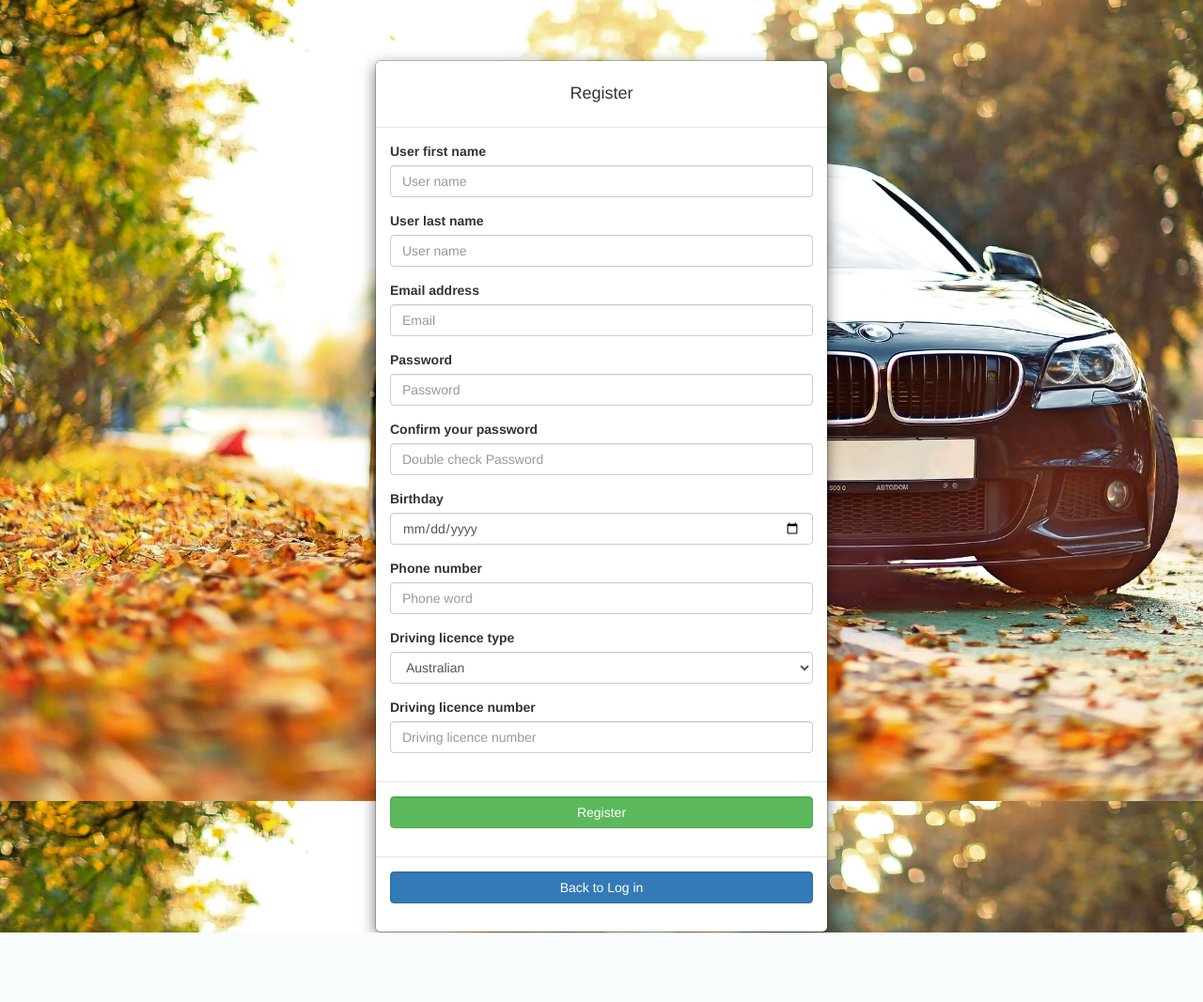
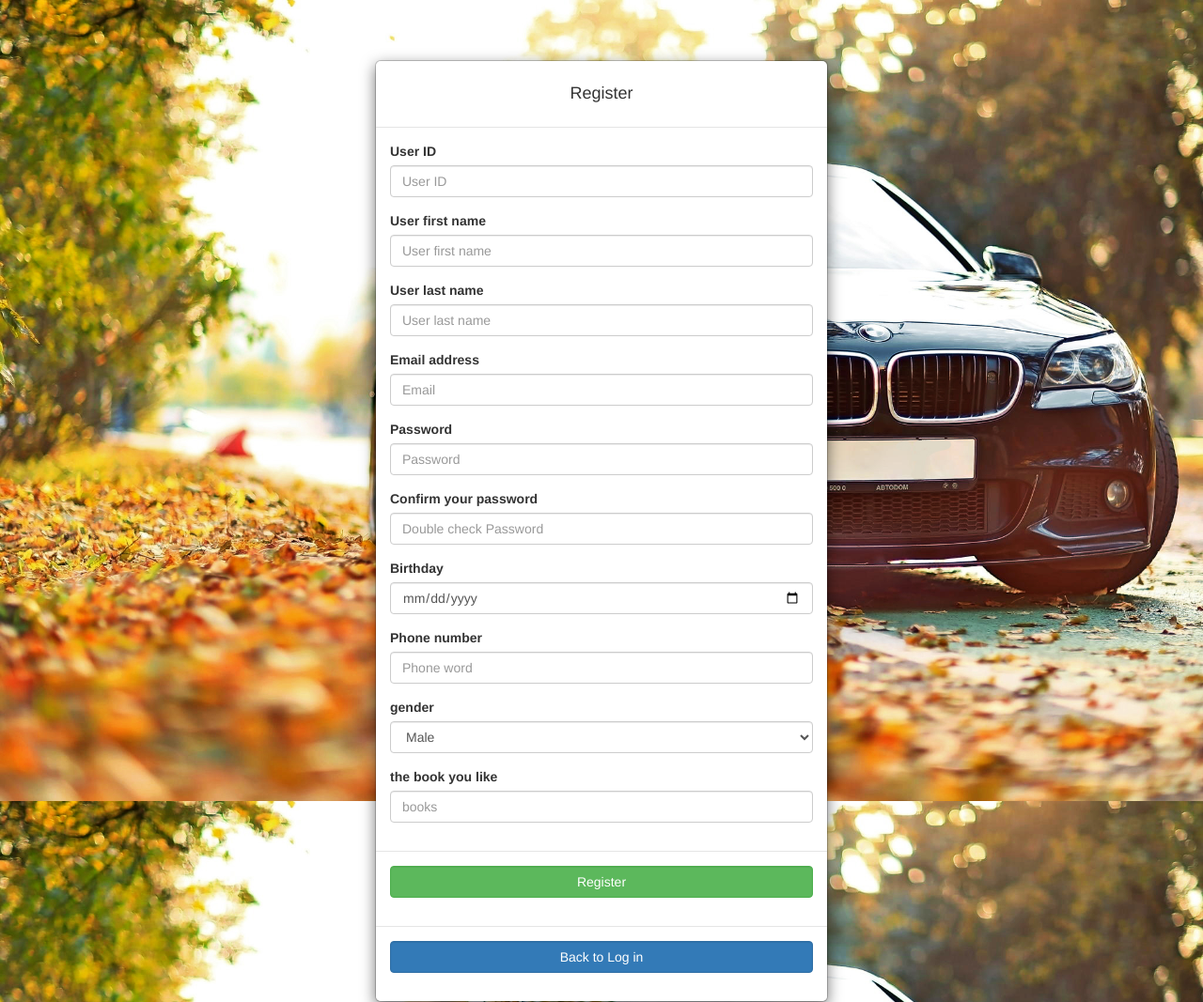
Before and after one commit to jz48/FWA_TeamDJ_IS601, a Flask app: template app/templates/register.html in a window 1280 px wide. Shown: the whole page at 94% size. Before the commit the page ends 993 px from the top, so only its background shows below. Run offline with Flask 2, Linux system fonts and the light colour scheme; the template is opened without the code that fills it, so the values that code supplies are empty; some libraries are stand-ins or nearby versions.

Commit message:
UPDATE: Update login and register page

```diff
--- a/app/templates/register.html
+++ b/app/templates/register.html
@@ -14,6 +14,7 @@
             crossorigin="anonymous"></script>
     <script>
         function valiData_register() {
+            let uid = document.getElementById("uid").value;
             let ufn = document.getElementById("ufn").value;
             let uln = document.getElementById("uln").value;
             let em = document.getElementById("email").value;
@@ -21,9 +22,13 @@
             let pw2 = document.getElementById("pw2").value;
             let bd = document.getElementById("bd").value;
             let pn = document.getElementById("pn").value;
-            let dlt = document.getElementById("dlt").value;
-            let dln = document.getElementById("dln").value;
-            console.log(ufn,uln,em,pw,pw2,bd,pn,dlt,dln);
+            let gen = document.getElementById("gen").value;
+            let book = document.getElementById("book").value;
+            console.log(uid, ufn, uln, em, pw, pw2, bd, pn, gen, book);
+            if (uid == ''){
+                alert("user ID shouldn\'t be empty!");
+                return false;
+            }
             if (ufn == ''){
                 alert("user first name shouldn\'t be empty!");
                 return false;
@@ -56,29 +61,27 @@
                 alert("phone number shouldn\'t be empty!");
                 return false;
             }
-            if (dln == ''){
-                alert("driving license number shouldn\'t be empty!");
+            if (book == ''){
+                alert("books shouldn\'t be empty!");
                 return false;
             }
-            ufn = ufn.replaceAll(' ','');
-            uln = uln.replaceAll(' ','');
-            let un = ufn+' '+uln;
-            let res = em.split('.');
-            let uid = res[0]+res[1];
+            let un = ufn + uln
             //console.log(un, uid);
-            reg(un,uid,em,pw,bd,pn,dlt,dln);
+            reg(uid, un, em, pw, bd, pn, gen, book);
         }
 
-        function reg(un,uid,em,pw,bd,pn,dlt,dln){
+        function reg(uid, un, em, pw, bd, pn, gen, book){
             let ifReg = 1;
 
             let data = {
+                userid: uid,
                 username: un,
                 email: em,
                 birthday: bd,
+                password: pw,
                 phoneNumber: pn,
-                dlt: dlt,
-                dln: dln
+                gender: gen,
+                book: book
             };
 
         }
@@ -96,12 +99,16 @@
         </div>
         <div class="modal-body">
             <div class="form-group">
+                <label for="uid">User ID</label>
+                <input type="text" class="form-control" placeholder="User ID" id="uid">
+            </div>
+            <div class="form-group">
                 <label for="ufn">User first name</label>
-                <input type="text" class="form-control" placeholder="User name" id="ufn">
+                <input type="text" class="form-control" placeholder="User first name" id="ufn">
             </div>
             <div class="form-group">
                 <label for="uln">User last name</label>
-                <input type="text" class="form-control" placeholder="User name" id="uln">
+                <input type="text" class="form-control" placeholder="User last name" id="uln">
             </div>
             <div class="form-group">
                 <label for="email">Email address</label>
@@ -124,15 +131,15 @@
                 <input type="number" class="form-control" placeholder="Phone word" id="pn">
             </div>
             <div class="form-group">
-                <label for="dlt">Driving licence type</label>
-                <select class="form-control" id="dlt">
-                    <option>Australian</option>
-                    <option>International</option>
+                <label for="gen">gender</label>
+                <select class="form-control" id="gen">
+                    <option>Male</option>
+                    <option>Female</option>
                 </select>
             </div>
             <div class="form-group">
-                <label for="dln">Driving licence number</label>
-                <input type="number" class="form-control" placeholder="Driving licence number" id="dln">
+                <label for="book">the book you like</label>
+                <input type="text" class="form-control" placeholder="books" id="book">
             </div>
         </div>
         <div class="modal-footer">
```
